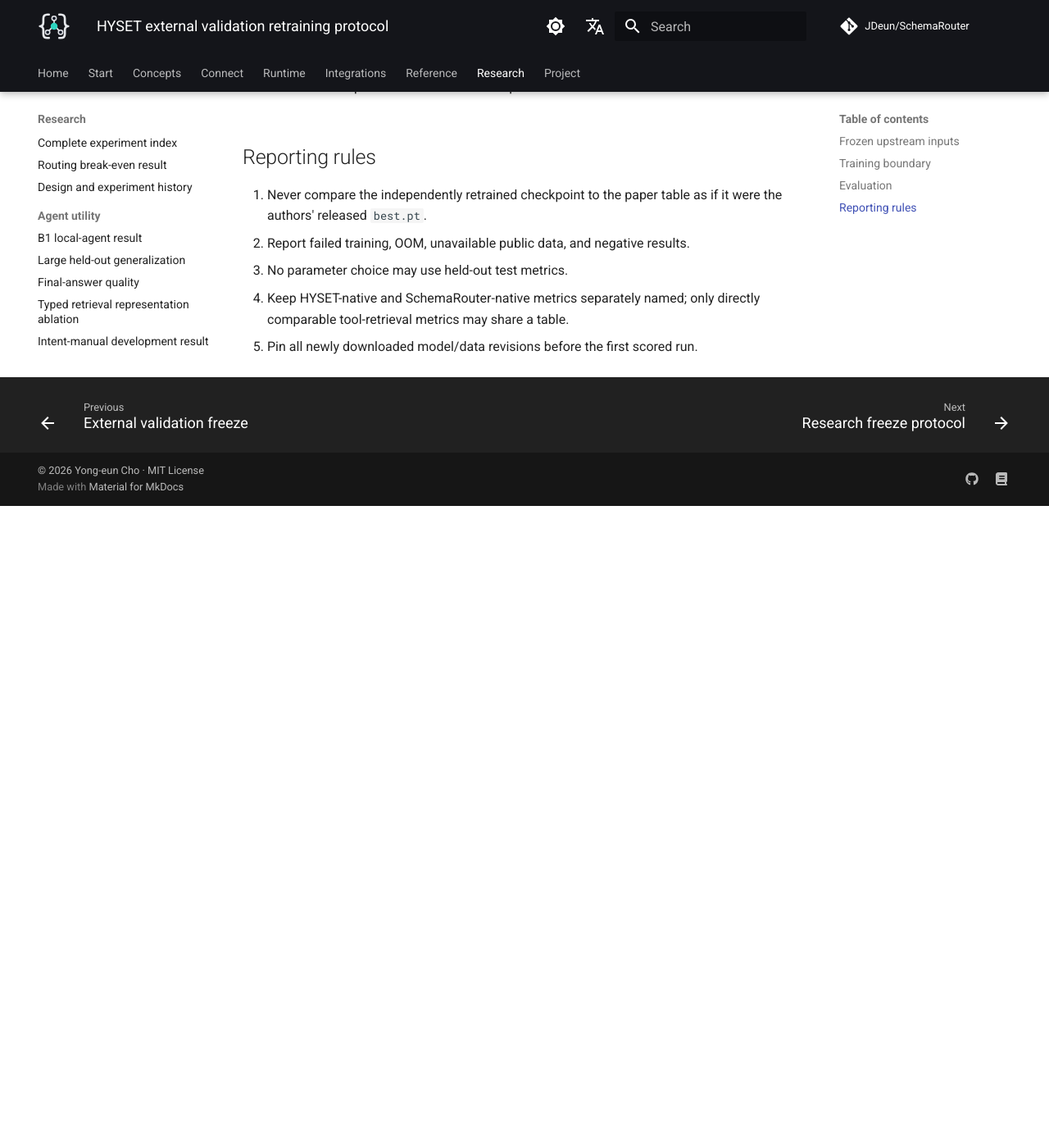
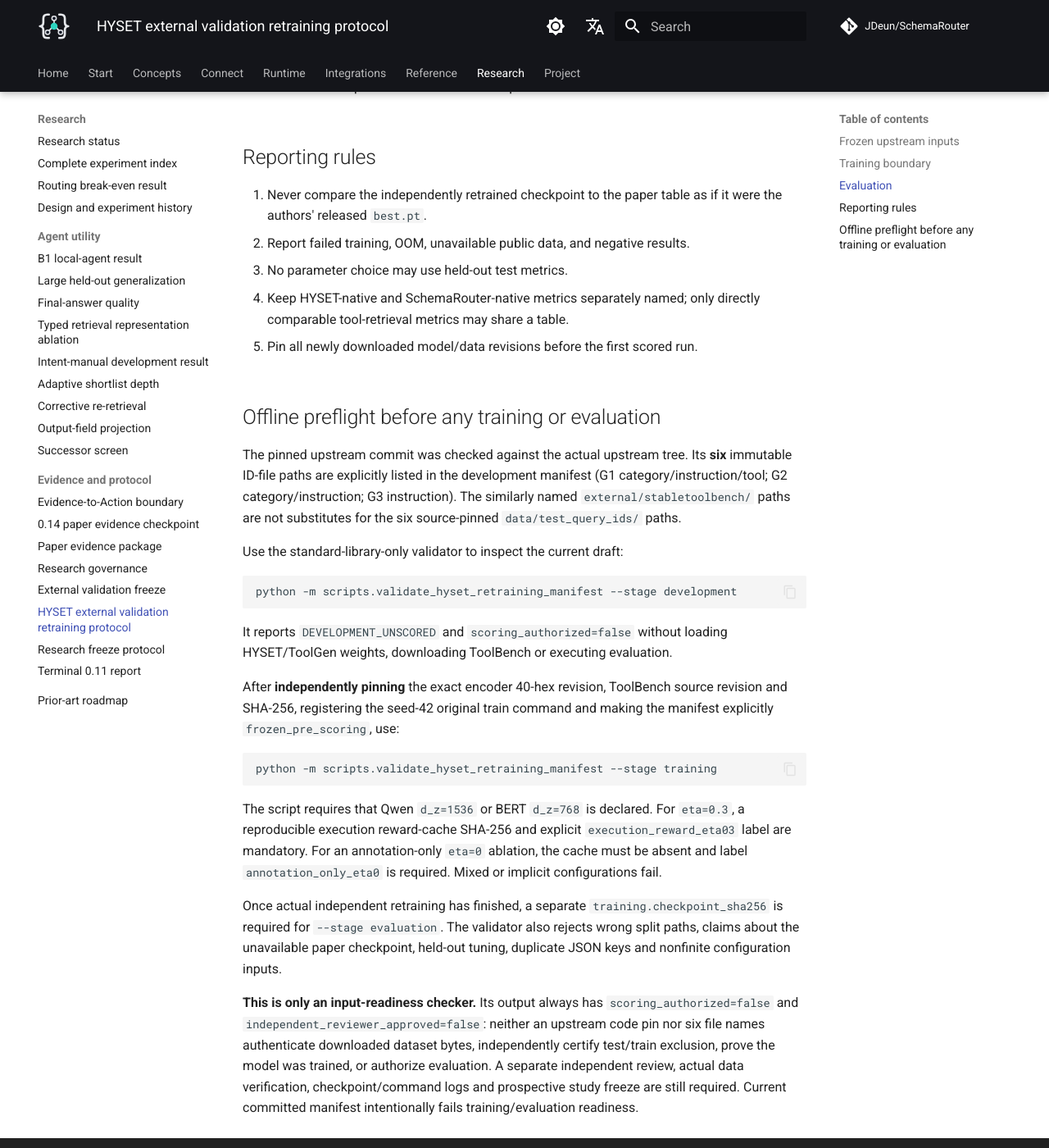
Before and after one commit to JDeun/SchemaRouter, an MkDocs documentation site: the page built from docs/research/hyset-external-validation.md, in a window 1280 px wide and 1400 px high, scrolled down 1574 px. Shown: the whole window at 82% size. Built offline with MkDocs 1.6.1 and Material for MkDocs 9.7.7, drawn with Linux system fonts in a browser that asks for light colours; comment, search, counter and statistics services are not loaded; before the commit the page ends 2191 px from its top, so only the background shows below that.

Commit message:
docs(#795): pin exact HYSET split and explain staged no-model readiness limitations

````diff
--- a/docs/research/hyset-external-validation.md
+++ b/docs/research/hyset-external-validation.md
@@ -65,3 +65,49 @@
 4. Keep HYSET-native and SchemaRouter-native metrics separately named; only
    directly comparable tool-retrieval metrics may share a table.
 5. Pin all newly downloaded model/data revisions before the first scored run.
+
+## Offline preflight before any training or evaluation
+
+The pinned upstream commit was checked against the actual upstream tree.
+Its **six** immutable ID-file paths are explicitly listed in the development
+manifest (G1 category/instruction/tool; G2 category/instruction; G3
+instruction). The similarly named `external/stabletoolbench/` paths are
+not substitutes for the six source-pinned `data/test_query_ids/` paths.
+
+Use the standard-library-only validator to inspect the current draft:
+
+```bash
+python -m scripts.validate_hyset_retraining_manifest --stage development
+```
+
+It reports `DEVELOPMENT_UNSCORED` and `scoring_authorized=false` without
+loading HYSET/ToolGen weights, downloading ToolBench or executing evaluation.
+
+After **independently pinning** the exact encoder 40-hex revision, ToolBench
+source revision and SHA-256, registering the seed-42 original train command
+and making the manifest explicitly `frozen_pre_scoring`, use:
+
+```bash
+python -m scripts.validate_hyset_retraining_manifest --stage training
+```
+
+The script requires that Qwen `d_z=1536` or BERT `d_z=768` is declared.
+For `eta=0.3`, a reproducible execution reward-cache SHA-256 and explicit
+`execution_reward_eta03` label are mandatory. For an annotation-only
+`eta=0` ablation, the cache must be absent and label
+`annotation_only_eta0` is required. Mixed or implicit configurations fail.
+
+Once actual independent retraining has finished, a separate
+`training.checkpoint_sha256` is required for
+`--stage evaluation`. The validator also rejects wrong split paths,
+claims about the unavailable paper checkpoint, held-out tuning,
+duplicate JSON keys and nonfinite configuration inputs.
+
+**This is only an input-readiness checker.** Its output always has
+`scoring_authorized=false` and `independent_reviewer_approved=false`:
+neither an upstream code pin nor six file names authenticate downloaded
+dataset bytes, independently certify test/train exclusion, prove the model
+was trained, or authorize evaluation. A separate independent review,
+actual data verification, checkpoint/command logs and prospective study
+freeze are still required. Current committed manifest intentionally fails
+training/evaluation readiness.
````
